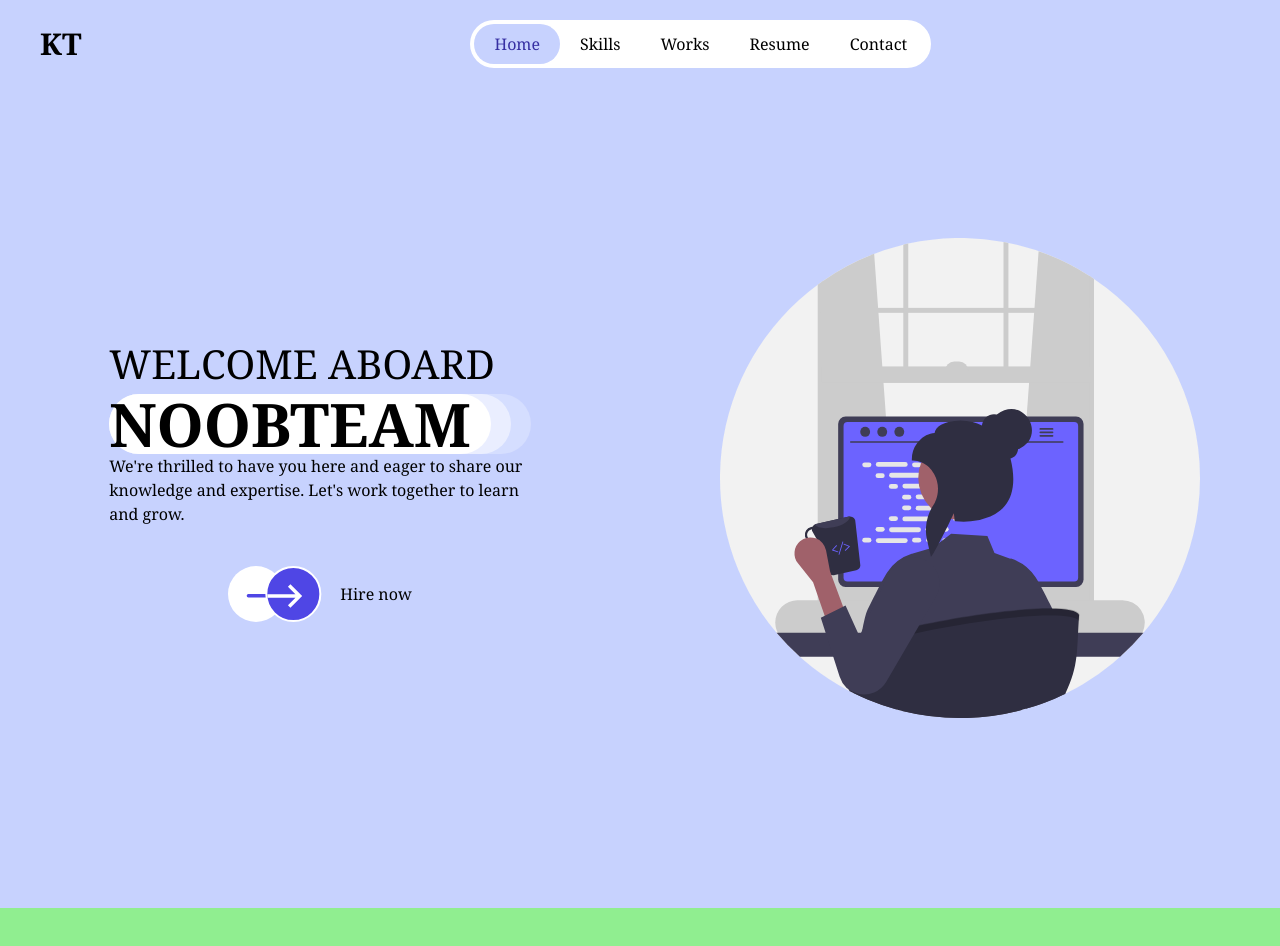
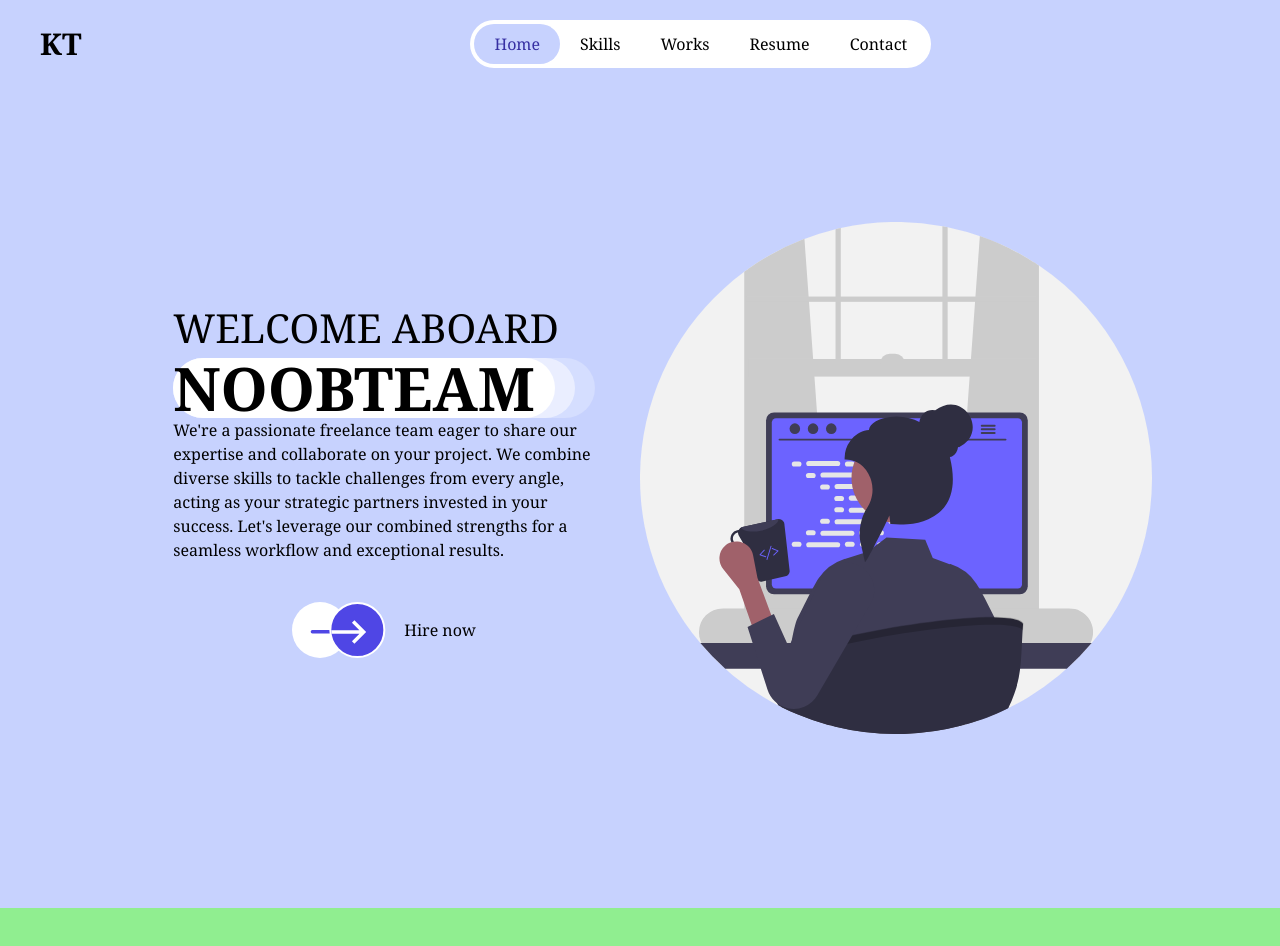
Before and after one commit to KienTruong123/team-portfolio, a Next.js app: page / in a window 1280 px wide. Shown: the top 946 px of the page. Built offline with nearby package versions, Linux system fonts and the light colour scheme.

Commit message:
feat: add Section

```diff
--- a/src/app/globals.css
+++ b/src/app/globals.css
@@ -1,3 +1,15 @@
 @tailwind base;
 @tailwind components;
 @tailwind utilities;
+
+html {
+  -webkit-box-sizing: border-box;
+  box-sizing: border-box;
+}
+
+*,
+*::before,
+*::after {
+  -webkit-box-sizing: inherit;
+  box-sizing: inherit;
+}
--- a/src/components/sections/Home.tsx
+++ b/src/components/sections/Home.tsx
@@ -4,7 +4,7 @@ import DoubleCircleArrowRight from "../icon/DoubleCircleArrowRight";
 
 const Home: FC = () => {
   return (
-    <div className=" h-[calc(100vh-60px)]">
+    <div className="h-[calc(100vh-60px)] md:px-32">
       <div className="flex flex-col-reverse md:grid md:grid-cols-2 justify-around h-full align-middle items-center">
         <div className="md:flex md:flex-col md:gap-10 md:justify-center md:items-center ">
           <div className="md:px-40">
@@ -16,11 +16,13 @@ const Home: FC = () => {
                 </div>
               </div>
             </div>
-            We&apos;re thrilled to have you here and eager to share our knowledge and expertise. Let&apos;s work
-            together to learn and grow.
+            We&apos;re a passionate freelance team eager to share our
+            expertise and collaborate on your project. We combine diverse skills to tackle challenges from every angle,
+            acting as your strategic partners invested in your success. Let&apos;s leverage our combined strengths for a
+            seamless workflow and exceptional results.
           </div>
           <div className="flex items-center">
-            <DoubleCircleArrowRight />
+            <DoubleCircleArrowRight className="animate-wiggle" />
             Hire now
           </div>
         </div>
@@ -30,7 +32,7 @@ const Home: FC = () => {
           width={500}
           height={350}
           alt="avatar"
-          className="w-11/12 md:w-3/4 mx-auto rounded-3xl"
+          className="w-11/12 mx-auto md:w-full rounded-3xl"
         />
       </div>
     </div>
--- /dev/null
+++ b/src/components/sections/Section.tsx
@@ -0,0 +1,10 @@
+import { cn } from "@/libs";
+import React, { DetailedHTMLProps, HTMLAttributes } from "react";
+
+interface SectionProps extends DetailedHTMLProps<HTMLAttributes<HTMLElement>, HTMLElement> {}
+
+export const Section = React.forwardRef<HTMLElement, SectionProps>(({ className, ...props }, ref) => (
+  <section ref={ref} className={cn("p-2 md:p-5 lg:p-10", className)} {...props} />
+));
+
+Section.displayName = "Section";
```
Also changed, not shown: public/avatar/default.jpg (added).
